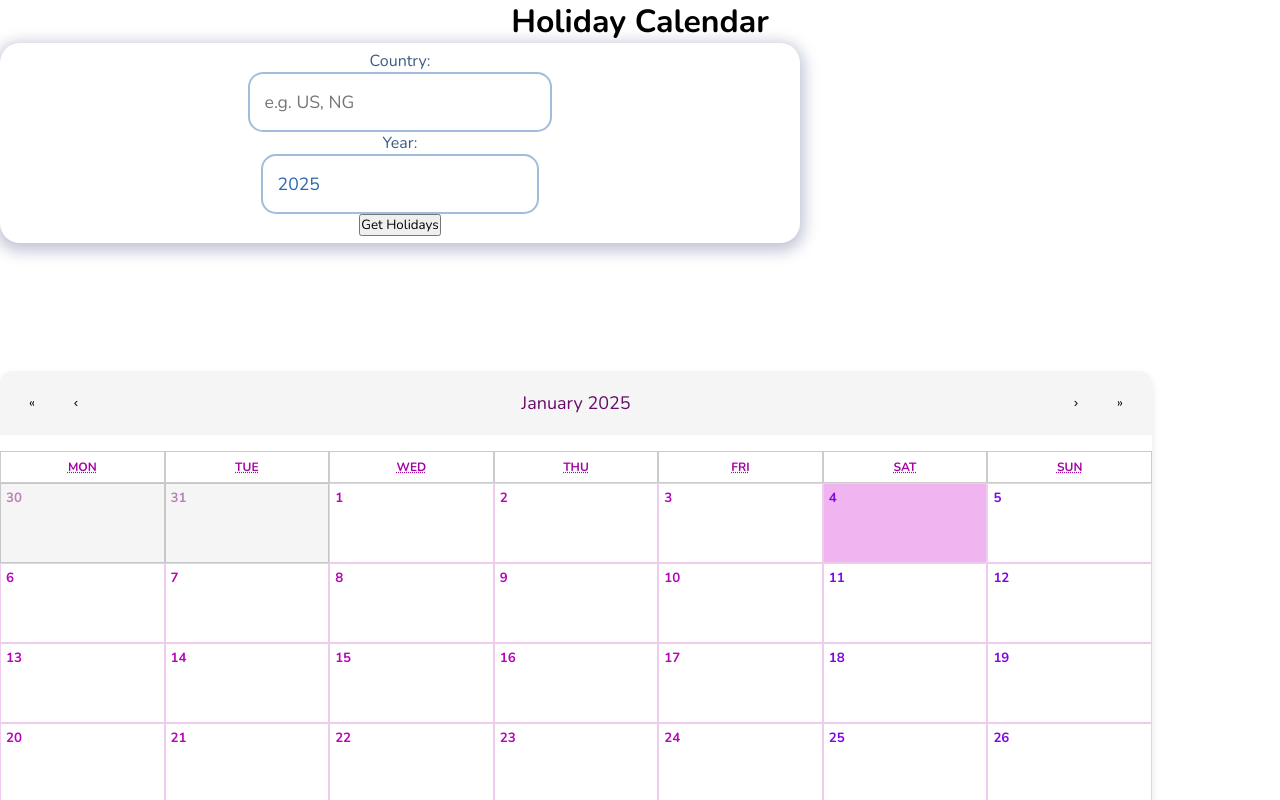
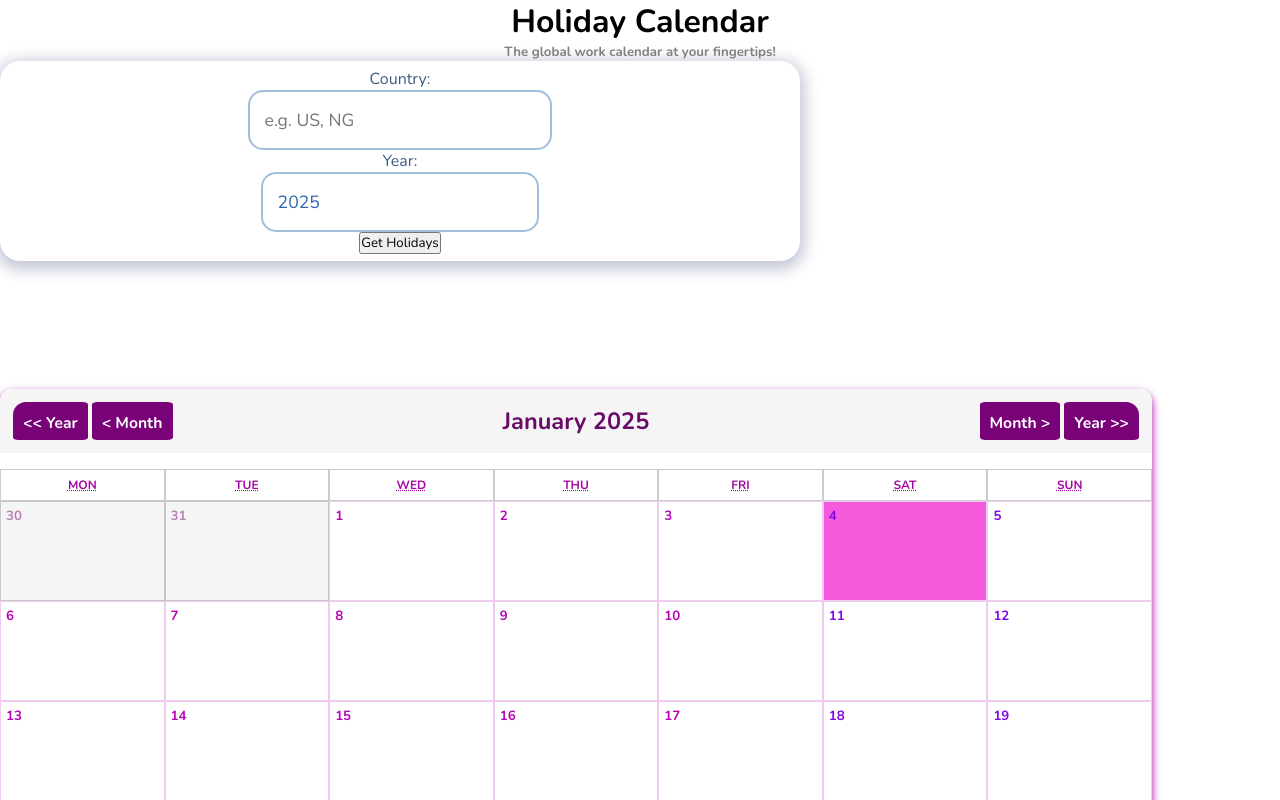
Before and after one commit to Basito-kun/holiday-calendar, a React (Create React App) app: page / in a window 1280 px wide. Shown: the top 800 px of the page. Built offline with nearby package versions, Linux system fonts and the light colour scheme.

Commit message:
styling the react-calendar - customizing the calendar navigation bar: nav buttons, labels and other properties; applying finishing touches to the react calendar boxing

```diff
--- a/src/App.js
+++ b/src/App.js
@@ -33,6 +33,7 @@ const App = () => {
   return (
     <div className="App">
       <h1>Holiday Calendar</h1>
+      <h5>The global work calendar at your fingertips!</h5>
       <div className="input-container">
         <label>
           Country:
--- a/src/CalendarView.css
+++ b/src/CalendarView.css
@@ -35,11 +35,12 @@
 .react-calendar {
   width: 100%;
   max-width: 90%;
-  height: 700px;
+  height: 613px;
   margin: 10% 0;
   font-family: 'Poppins', sans-serif;
   border: none;
-  box-shadow: 0 4px 8px rgba(0, 0, 0, 0.1);
+  /* box-shadow: 0 4px 8px rgba(0, 0, 0, 0.1); */
+  box-shadow: 0 4px 8px rgb(167, 1, 167);
   border-radius: 12px;
   overflow: hidden;
   color: rgb(165, 4, 165);
@@ -52,19 +53,78 @@
   border-radius: 12px 12px 0 0;
   height: 4em;
   margin: none;
+  font-family: 'Nunito', sans-serif;
+}
+
+.react-calendar__navigation button {
+  background: none;   /* Remove background */
+  border: none;       /* Remove borders */
+  border-radius: 7%;
+  cursor: pointer;
+  margin: 3px;
+  font-size: 0.98em;
+  text-align: center;
+  display: block;
+  /* position: absolute; */
+  top: 5px;  /* Adjust for vertical positioning */
+  left: 5px; /* Adjust for horizontal positioning */
+  font-weight: bold; /* Optional: to make date number bold */
+}
+
+.react-calendar__navigation button:disabled {
+  color: rgb(177, 2, 177);        /* Dim color for disabled buttons */
+}
+
+.react-calendar__navigation button:active {
+  transform: scale(0.9);  /* Slight shrink effect on click */
 }
 
 .react-calendar__navigation__label {
   color: rgb(105, 11, 105);
-  font-weight: 30px;
+  font-weight: bold;
   font-size: large;
+}
+
+.react-calendar__navigation__label__labelText.react-calendar__navigation__label__labelText--from {
+  font-size: 1.5em;
+}
+
+.react-calendar__navigation__arrow.react-calendar__navigation__prev2-button {
+  padding: 10px;
+  color: white;
+  background-color: rgb(121, 2, 121);
+  /* border-bottom-left-radius: 15%; */
+  border-top-left-radius: 13px;
+  margin-right: 2px;
+}
+
+.react-calendar__navigation__arrow.react-calendar__navigation__prev-button {
+  padding: 10px;
+  color: white;
+  background-color: rgb(121, 2, 121);
+  margin-left: 2px
+}
+
+.react-calendar__navigation__arrow.react-calendar__navigation__next-button{
+  padding: 10px;
+  color: white;
+  background-color: rgb(121, 2, 121);
+  margin-right: 2px;
+}
+
+.react-calendar__navigation__arrow.react-calendar__navigation__next2-button {
+  padding: 10px;
+  color: white;
+  background-color: rgb(121, 2, 121);
+  border-top-right-radius: 13px;
+  margin-left: 2px
 }
 
 .react-calendar__tile {
   padding: 10px;
   text-align: center;
   transition: transform 0.2s ease, background-color 0.2s ease;
-  height: 80px;  /* Increase the height of tiles */
+  height: 100px;  /* Increase the height of tiles */
   min-width: 80px; /* Set a minimum width for tiles */
   display: flex;
   align-items: center;
@@ -96,7 +156,7 @@
 } */
 
 .react-calendar__tile--now {
-  background: rgb(240, 180, 240);
+  background: rgb(243, 91, 218);
   color: white;
   transform: scale(1);
 }
@@ -135,6 +195,7 @@
   padding: 5px;
 }
 
+/* Days of the week (Mon - Sun) */
 .react-calendar__tile > abbr {
   display: block;
   position: absolute;
--- a/src/CalendarView.js
+++ b/src/CalendarView.js
@@ -1,7 +1,7 @@
 import React from 'react';
 import Calendar from 'react-calendar';
 import 'react-calendar/dist/Calendar.css';
-import './CalendarView.css';  // Ensure you create a CSS file for additional styling
+import './CalendarView.css';
 
 const CalendarView = ({ holidays }) => {
   const tileContent = ({ date, view }) => {
@@ -27,10 +27,18 @@ const CalendarView = ({ holidays }) => {
       GB: '#1E90FF',
       // Add more countries here
     };
-    return colors[countryCode] || 'magenta';  // Default color
+    return colors[countryCode] || 'magenta'; // Default color
   };
 
-  return <Calendar tileContent={tileContent} />;
+  return (
+    <Calendar
+      tileContent={tileContent}
+      nextLabel="Month >"
+      prevLabel="< Month"
+      next2Label="Year >>"
+      prev2Label="<< Year"
+    />
+  );
 };
 
 export default CalendarView;
```
